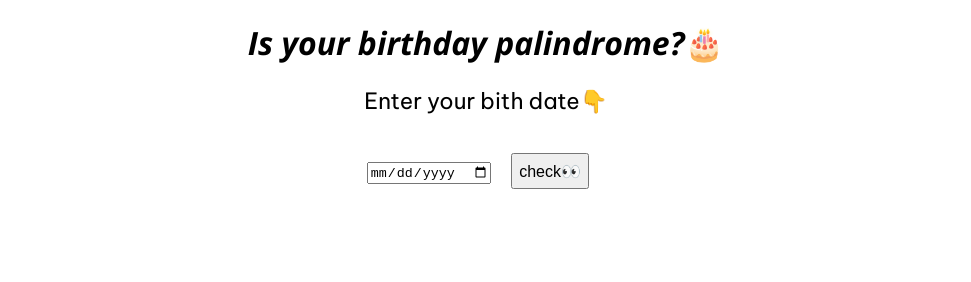
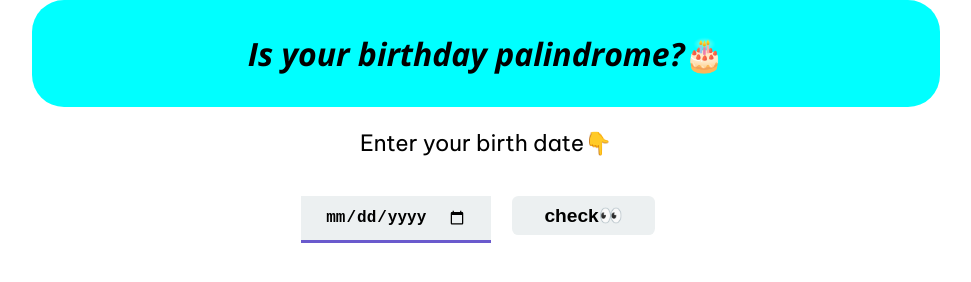
Before and after one commit to virajjain11/is-your-birthday-palindrome, a plain HTML site: page index.html in a window 1280 px wide. Shown: the whole page, without its empty margins (154-1125 px from the left). Drawn offline with nearby package versions, Linux system fonts and the light colour scheme.

Commit message:
fix minor errors

```diff
--- a/app.js
+++ b/app.js
@@ -203,7 +203,7 @@ function eventHandler(){
   // console.log(date)
   // console.log(checkPalindromeForAll(date));
   if(checkPalindromeForAll(date)){
-    output.innerText = "Yayy!... it's a palindrome"
+    output.innerText = "Yayy!... it's a palindrome🥳🥳"
   }else{
     var nextPal = getNextPalindromeDate(date);
     var prevPal = getPreviousPalindromeDate(date);
@@ -226,7 +226,7 @@ function eventHandler(){
   }
   }else{
     // console.log("no input")
-    output.innerText ="Please enter your birth date"
+    output.innerText ="Please enter your birth date😐"
   }
 }
 
@@ -237,5 +237,5 @@ function outputPalindromeDate(date){
   var year = date[1].year;
   var counter = date[0];
   // console.log(day, month, year , counter)
-  output.innerText = `The next nearest palindrome to your birth date is ${day}-${month}-${year}. You missed it by ${counter} days.....`;
+  output.innerText = `The nearest palindrome to your DOB is ${day}-${month}-${year}. You missed it by ${counter} days.....🙂`;
 }
--- a/index.html
+++ b/index.html
@@ -15,7 +15,7 @@
         <h1 id="heading">
             Is your birthday palindrome?🎂
         </h1>
-        <p class="text">Enter your bith date👇</p>
+        <p class="text">Enter your birth date👇</p>
         <input type="date" id="inputDate">
         <button id="btn">check👀</button>
         <p id="output"></p>
--- a/style.css
+++ b/style.css
@@ -9,16 +9,52 @@ body{
     margin: auto;
     text-align: center;
     font-family: 'Be Vietnam Pro', sans-serif;
-
+    font-size: 1.4rem;
 }
 #heading{
     font-family: 'Open Sans', sans-serif;
+    padding: 2rem;
+    /* margin-top: 0; */
+    max-width: 66%;
+    margin: auto;
+    font-size: 2rem;
+    background-color: aqua;
+    border-radius: 2rem;
+    /* box-sizing: border-box; */
 }
-.text{
-    font-size: 1.4rem;
+#inputDate{
+    font-size: 1rem;
+    border: none;
+    border-bottom: 3px solid slateblue;
+
+    height: 28px;
+    padding: .5rem 1.5rem;
+    font-weight: bold;
+    outline: none;
+    margin: 0 auto;
+    background-color: #ecf0f1;
 }
+
+/* .text{
+
+} */
 #btn{
-    padding: .4rem;
+    /* height: ;  */
+     padding: .5rem 2rem;
     font-size: 1rem;
     margin: 1rem;
+    border: none;
+    font-weight:600;
+    font-size: 1.2rem;
+    background-color: #ecf0f1;
+    border-radius: .4rem;
+    transition-duration: .5s;
+
+
+
 }
+#btn:hover{
+    cursor: pointer;
+    background-color: aquamarine;
+
+}
```
